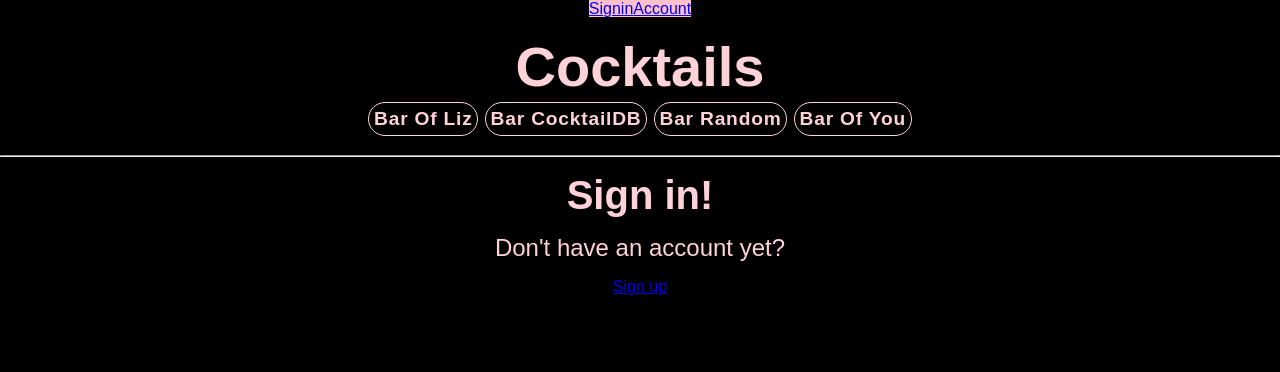
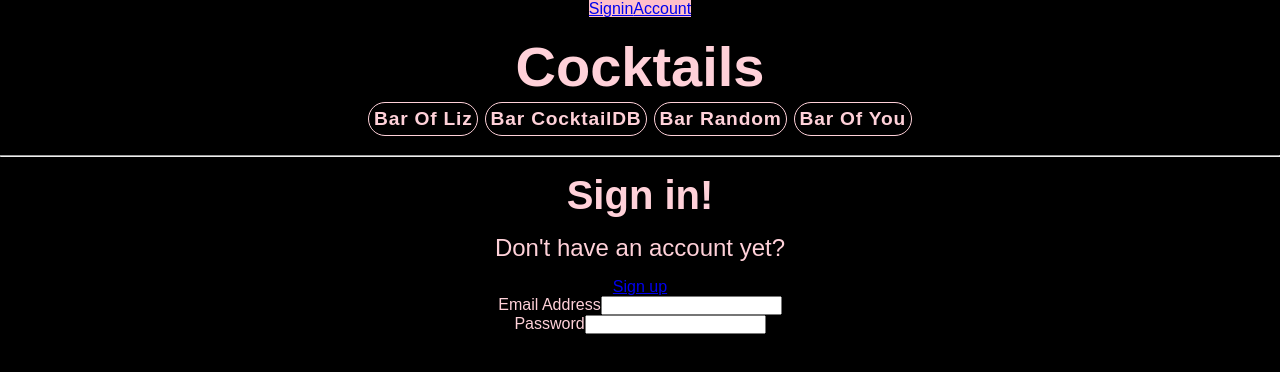
Before and after one commit to ESedrak/cocktail-list, a React (Create React App) app: page /Signin in a window 1280 px wide. Shown: the top 372 px of the page. Built offline with nearby package versions, Linux system fonts and the light colour scheme; a web font is replaced by a local one.

Commit message:
very basic form

```diff
--- a/src/components/account/Signin.jsx
+++ b/src/components/account/Signin.jsx
@@ -7,6 +7,16 @@ function Signin() {
 		<div className="Signin">
 			<Header header={headerDetails.account.signin} />
 			<Link to="/Signup">Sign up</Link>
+			<form>
+				<div>
+					<label>Email Address</label>
+					<input type="email" />
+				</div>
+				<div>
+					<label>Password</label>
+					<input type="password" />
+				</div>
+			</form>
 		</div>
 	);
 }
--- a/src/components/account/Signup.jsx
+++ b/src/components/account/Signup.jsx
@@ -2,7 +2,6 @@ import headerDetails from "../../library/headerDetails";
 import Header from "../Header/Header";
 
 function Signup() {
-	console.log(headerDetails);
 	return (
 		<div className="Signup">
 			<Header header={headerDetails.account.signup} />
```
